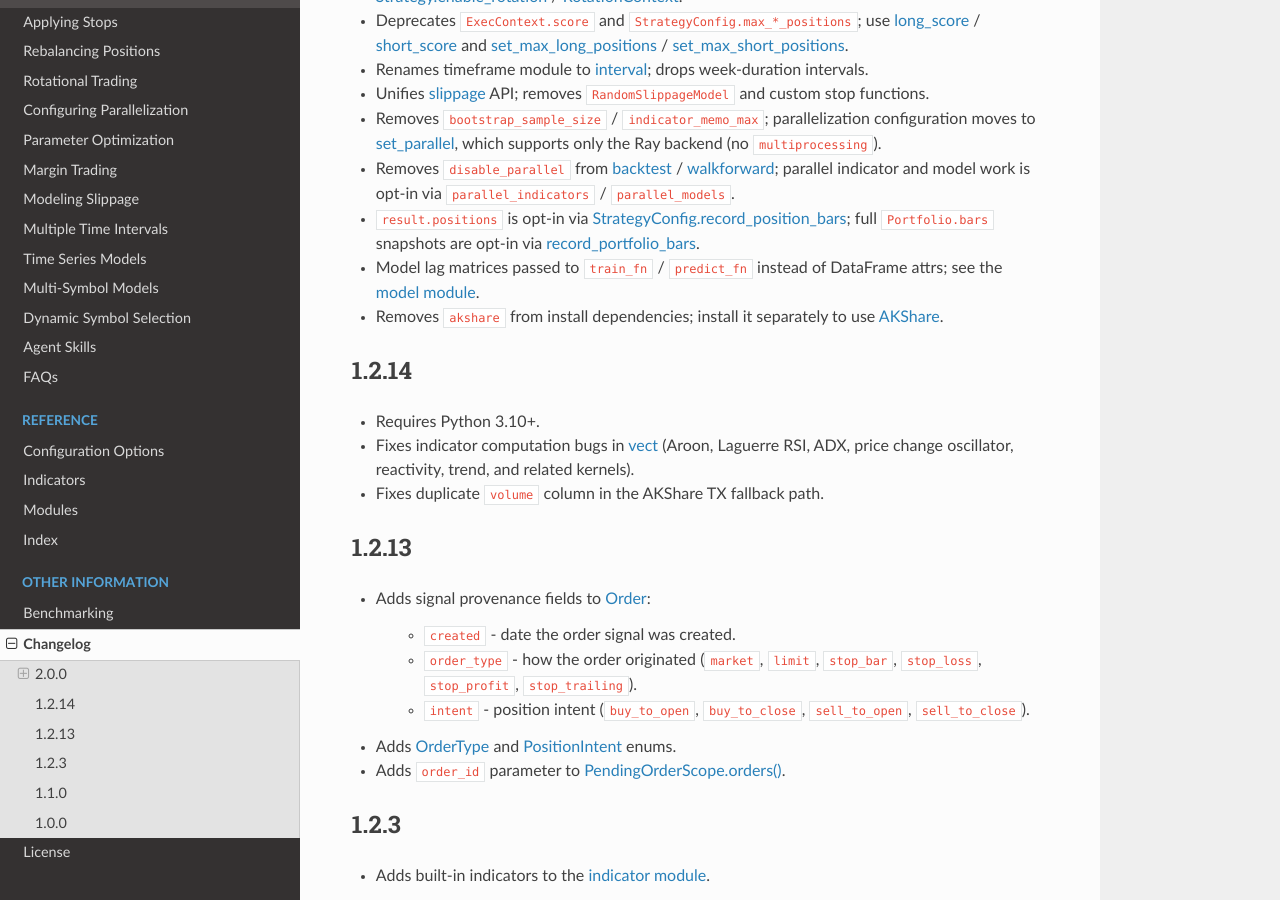
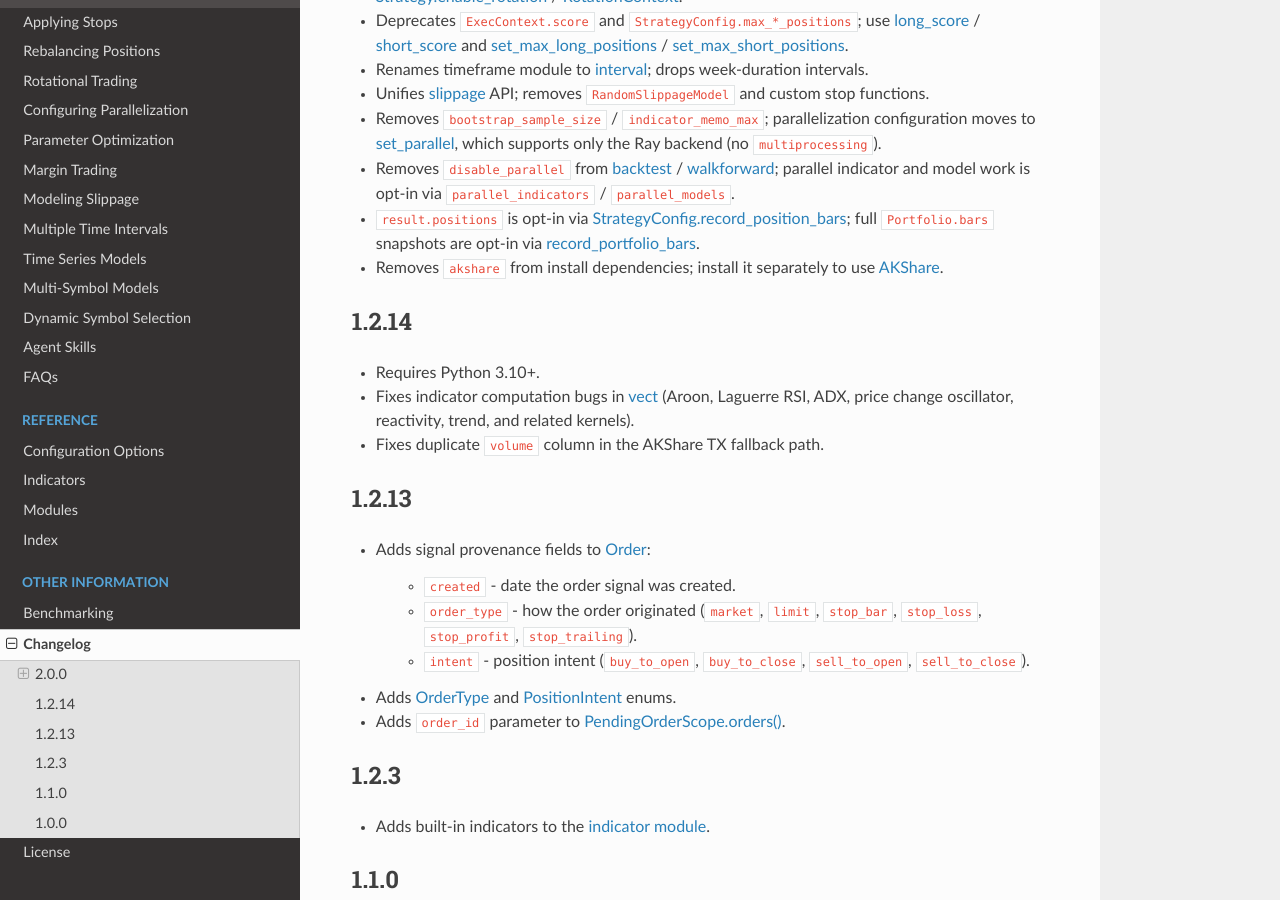
Before and after one commit to edtechre/pybroker, a Sphinx documentation site: the page built from docs/source/changelog.rst, in a window 1280 px wide and 900 px high, scrolled down 716 px. Built offline with Sphinx 7.4.7 and the Read the Docs theme 3.1.0, drawn with Linux system fonts in a browser that asks for light colours.

Commit message:
Drop inaccurate Breaking-changes bullet: lag matrices predate no prior release
Time series models, lag features, and the train_fn/predict_fn lag
matrix mechanism (including the DataFrame-attrs approach it supposedly
replaced) were all introduced within the 2.0.0 dev cycle — there was
no released version passing lag data via DataFrame attrs for this to
be a breaking change from. The feature is already announced under
2.0.0 Features ("Time series models and lag features"), so the
Breaking-changes bullet is removed rather than reworded. Syncs the
zh_CN translation.

Co-Authored-By: Claude Sonnet 5 <noreply@anthropic.com>

```diff
--- a/docs/source/changelog.rst
+++ b/docs/source/changelog.rst
@@ -54,8 +54,6 @@ Breaking changes
 
 * ``result.positions`` is opt-in via `StrategyConfig.record_position_bars <https://www.pybroker.com/en/latest/reference/pybroker.config.html#pybroker.config.StrategyConfig.record_position_bars>`_; full ``Portfolio.bars`` snapshots are opt-in via `record_portfolio_bars <https://www.pybroker.com/en/latest/reference/pybroker.config.html#pybroker.config.StrategyConfig.record_portfolio_bars>`_.
 
-* Model lag matrices passed to ``train_fn`` / ``predict_fn`` instead of DataFrame attrs; see the `model module <https://www.pybroker.com/en/latest/reference/pybroker.model.html>`_.
-
 * Removes ``akshare`` from install dependencies; install it separately to use `AKShare <https://www.pybroker.com/en/latest/reference/pybroker.ext.data.html#pybroker.ext.data.AKShare>`_.
 
 1.2.14
```
Also changed, not shown: 1 other file.
